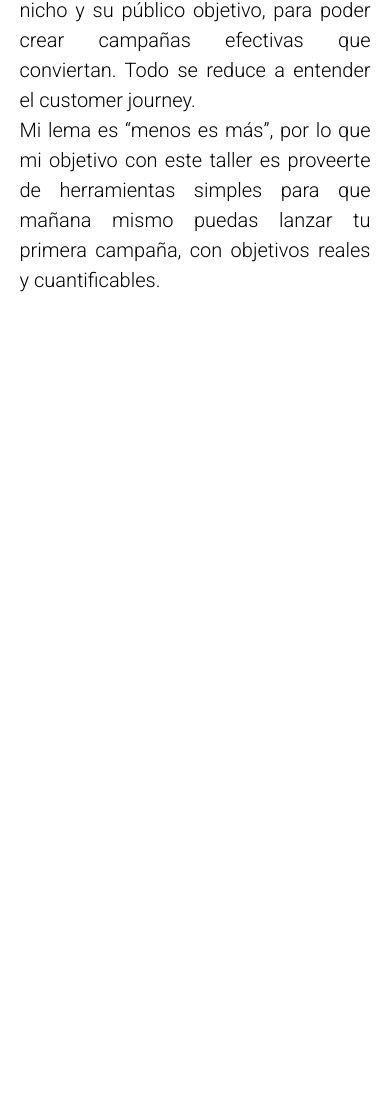
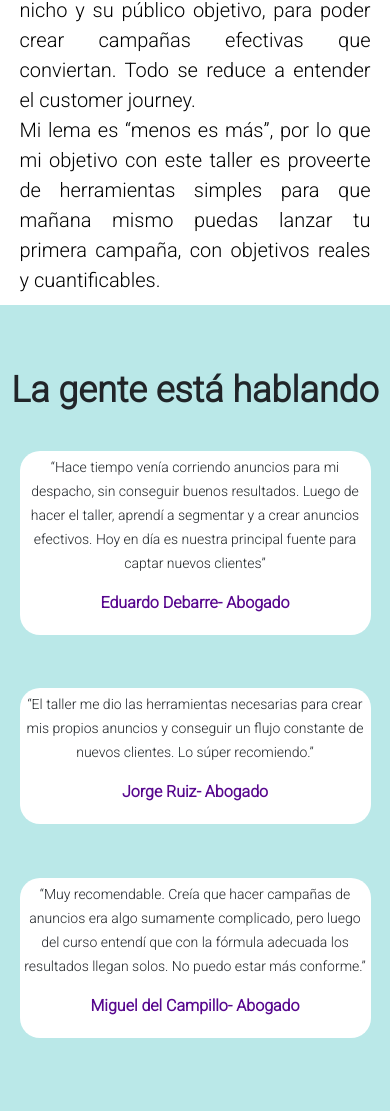
Before and after one commit to Leonel30/DigLabAcademy, a plain HTML site: page index.html in a window 390 px wide. Shown: the part 5290-6401 px from the top of the page. Before the commit the page ends 5595 px from the top, so only its background shows below. Drawn offline with nearby package versions, Linux system fonts and the light colour scheme.

Commit message:
resposive gente

```diff
--- a/index.html
+++ b/index.html
@@ -194,7 +194,7 @@
 </div>
 
   <!-- la gente esta hablando  -->
-  <!-- <section>
+  <div class="contenedor__gente">
     <h2 class="section-hablando">La gente está hablando</h2>
     <div class="contenedorPortada">
       <div class="contenedorPortadaDescripcion1">
@@ -206,13 +206,12 @@
         <p> “El taller me dio las herramientas necesarias para crear mis propios anuncios y conseguir un flujo constante de nuevos clientes. Lo súper recomiendo.”</p>
         <p class="p2">Jorge Ruiz- Abogado</p>
     </div>
-
     <div class="contenedorPortadaDescripcion2">
       <p> “Muy recomendable. Creía que hacer campañas de anuncios era algo sumamente complicado, pero luego del curso entendí que con la fórmula adecuada los resultados llegan solos. No puedo estar más conforme.”</p>
-    </p>
       <p class="p2">Miguel del Campillo- Abogado</p>
     </div>
-  </section>  -->
+  </div>
+</div>
 
   <!--
   <div class="wrapper">
--- a/style/style.css
+++ b/style/style.css
@@ -487,19 +487,24 @@ section{
     }
   }
 
-
   /* ---------- la gente esta hablando----------------------------*/
-  /* .contenedorPortada {
+  .section-hablando {
+    padding-top: 4rem;
+    font-weight: 900;
+    font-size: 36px;
+    text-align: center;
+    background-color: #bae8e8 ;
+    margin-bottom: -1px;
+  }
+  .contenedorPortada {
     display: flex;
     background-color:#bae8e8;
+    flex-wrap: nowrap;
     column-gap: 20px;
-    padding-top: 90px;
-    padding-bottom: 40px;
-    font-family: 'Roboto', sans-serif;
-  height: 400px;
-
-
-      }
+    padding-top: 40px;
+    padding-bottom: 20px;
+    height: 400px;
+  }
   .contenedorPortadaDescripcion {
       background-color: white;
       border-radius: 20px;
@@ -507,7 +512,6 @@ section{
       padding: 1%;
       margin-left: 5%;
       margin-right: 5%;
-      font-family: 'Roboto', sans-serif;
       font-size: 14px;
       font-style: normal;
       font-weight: 400;
@@ -515,10 +519,7 @@ section{
       letter-spacing: 0em;
       text-align: center;
       height: fit-content;
-      width: 2800px;
-
       }
-
       .contenedorPortadaDescripcion1{
         background-color: white;
       border-radius: 20px;
@@ -526,7 +527,6 @@ section{
       padding: 1%;
       margin-left: 5%;
       margin-right: 5%;
-      font-family: 'Roboto', sans-serif;
       font-size: 14px;
       font-style: normal;
       font-weight: 400;
@@ -534,9 +534,7 @@ section{
       letter-spacing: 0em;
       text-align: center;
       height: fit-content;
-      width: 2800px;
       }
-
       .contenedorPortadaDescripcion2{
         background-color: white;
         border-radius: 20px;
@@ -544,7 +542,6 @@ section{
         padding: 1%;
         margin-left: 5%;
         margin-right: 5%;
-        font-family: 'Roboto', sans-serif;
         font-size: 14px;
         font-style: normal;
         font-weight: 400;
@@ -552,23 +549,33 @@ section{
         letter-spacing: 0em;
         text-align: center;
         height: fit-content;
-        width: 2800px;
       }
-
-  .section-hablando{
-    text-align: center;
-    background-color: #bae8e8 ;
-    margin-bottom: -1px;
-
-  }
 
   .p2{font-style: bolder;
     font-weight: 700;
   font-size: 16px;
   color: #57078E;}
 
+  @media screen and (max-width:400px){
+    .contenedorPortada{
+      flex-wrap: wrap;
+      height: 700px;
+    }
+    .contenedorPortadaDescripcion{
+      width: 100%;
+    }
+    .contenedorPortadaDescripcion1{
+      width: 100%;
+    }
+    .contenedorPortadaDescripcion2{
+      width: 100%;
+    }
+  }
 
-     */
+
+
+
+
     /* ---------- footer----------------------------*/
   /*
   .wrapper {
@@ -581,72 +588,7 @@ section{
   } */
 
 /* css 2da parte //
-.contenedor-temario{
-    width: 100%;
-    margin: 0 auto;
-    height: 100%;
-    background-color: #57078E;
-    display:flex;
-    flex-wrap: wrap;
-    color: white;
-    align-items: center;
-    margin-bottom: 20px;
-    font-family: 'Roboto', sans-serif;
-  }
 
-  .section-temario{
-    background-color: #57078E;
-    margin-bottom: auto;
-  }
-  .section-temario-text{
-    width: 50%;
-    max-height: 350px;
-    text-align: justify;
-    padding: 5%;
-   background-color: #57078E;
-   color: white;
-   font-family: 'Roboto', sans-serif;
-  }
-
-  .temario-img{
-    width: 350px;
-  }
-
-  /* me presento */
-  /* .contenedor-presento{
-    width: 100%;
-    margin: 0 auto;
-    height: 100%;
-    background-color: white;
-    display:flex;
-    flex-wrap: wrap;
-    color: black;
-    align-items: center;
-    margin-bottom: 20px;
-    font-family: 'Roboto', sans-serif;
-    padding-top: -1px;
-  }
-   */
-  /* .section-presento{
-    margin-bottom: auto;
-  }
-  .section-presento-text{
-    width: 50%;
-    max-height: 350px;
-    text-align: justify;
-    padding: 5%;
-   color: black;
-   font-family: 'Roboto', sans-serif;
-   margin-bottom: -1px;
-  } */
-
-  /* .presento-img{
-    width: 354px;
-    height: 354px;
-    border-radius:350px;
-  margin-bottom: 30px;
-  }
-     */
 
   /* ---------- la gente esta hablando----------------------------*/
   /* .contenedorPortada {
```
Lines whose indentation alone changed are shown as unchanged.
